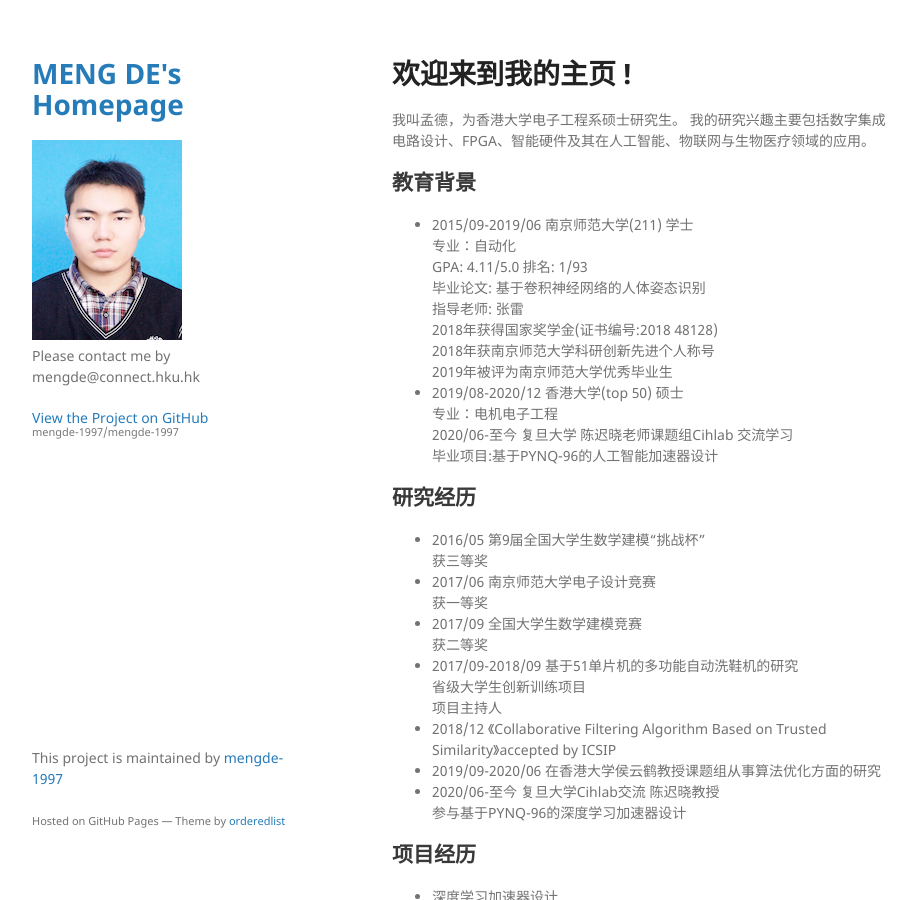
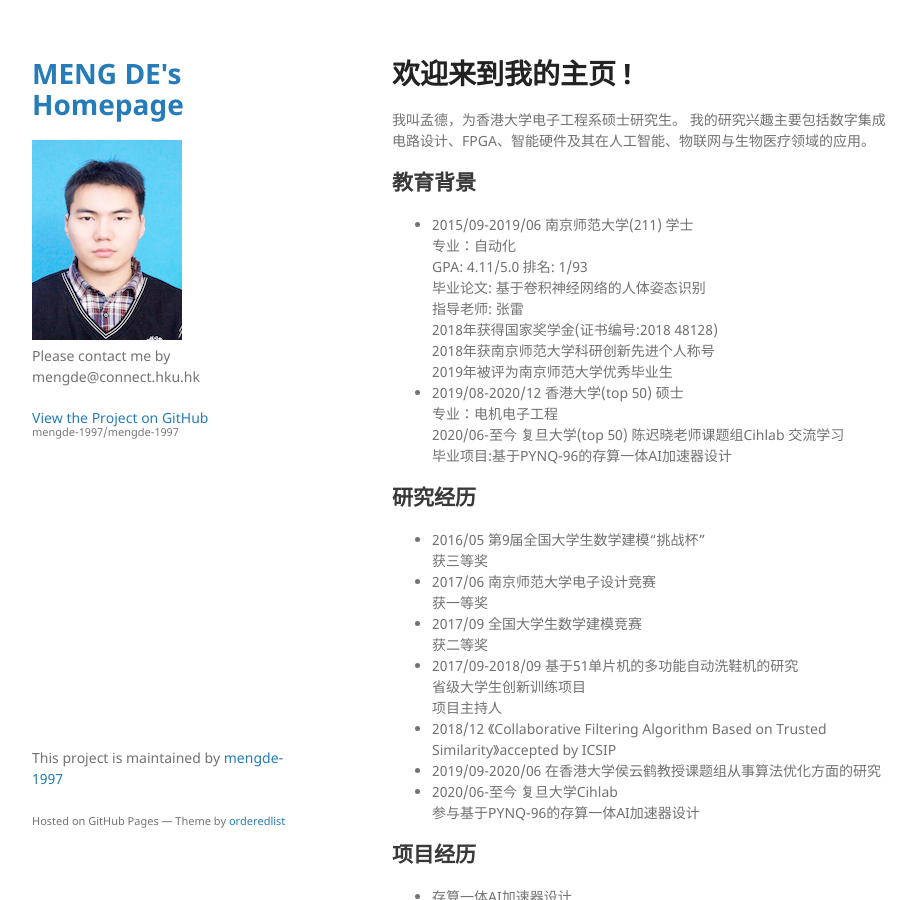
Before and after one commit to mengde-1997/mengde-1997, a Jekyll site: the page built from pub.md, in a window 1280 px wide and 900 px high. Shown: the whole window, without its empty margins (178-1095 px from the left). Built offline with Jekyll 4.4.1, drawn with Linux system fonts in a browser that asks for light colours; our own code applies the rules of GitHub Pages for plain Markdown files.

Commit message:
Update pub.md

```diff
--- a/pub.md
+++ b/pub.md
@@ -17,8 +17,8 @@ layout: default
   2019年被评为南京师范大学优秀毕业生<br />
 * 2019/08-2020/12 香港大学(top 50)  硕士<br />
   专业：电机电子工程<br />
-  2020/06-至今 复旦大学 陈迟晓老师课题组Cihlab 交流学习<br />
-  毕业项目:基于PYNQ-96的人工智能加速器设计 <br />
+  2020/06-至今 复旦大学(top 50) 陈迟晓老师课题组Cihlab 交流学习<br />
+  毕业项目:基于PYNQ-96的存算一体AI加速器设计 <br />
 
 ## 研究经历
 * 2016/05    第9届全国大学生数学建模“挑战杯”<br />
@@ -32,11 +32,11 @@ layout: default
   项目主持人<br />
 * 2018/12 《Collaborative Filtering Algorithm Based on Trusted Similarity》accepted by ICSIP<br />
 * 2019/09-2020/06 在香港大学侯云鹤教授课题组从事算法优化方面的研究<br />
-* 2020/06-至今 复旦大学Cihlab交流 陈迟晓教授 <br />
-  参与基于PYNQ-96的深度学习加速器设计<br />
+* 2020/06-至今 复旦大学Cihlab <br />
+  参与基于PYNQ-96的存算一体AI加速器设计<br />
 
 ## 项目经历
-* 深度学习加速器设计 <br />
+* 存算一体AI加速器设计 <br />
 实验室：复旦大学工程与应用技术研究院 Cihlab 陈迟晓老师<br />
 时间：2020年6月 – 至今<br />
 项目描述：神经网络中主要的运算为MAC乘累加运算，该项目旨在基于PYNQ-96 FPGA开发板设计一款通用深度学习PIM加速器，以满足神经网络中不同网络结构的计算需求。项目基于Xilinx提供的PYNQ框架，采用串行比特流(Bit Serial)的设计方法降低系统功耗。同时，由于权重和激活值都被量化并存储在加速器中、可以避免频繁访问片外存储读取数据，从而克服传统冯诺伊曼架构“内存墙”、“功耗墙”的问题。<br />
```
